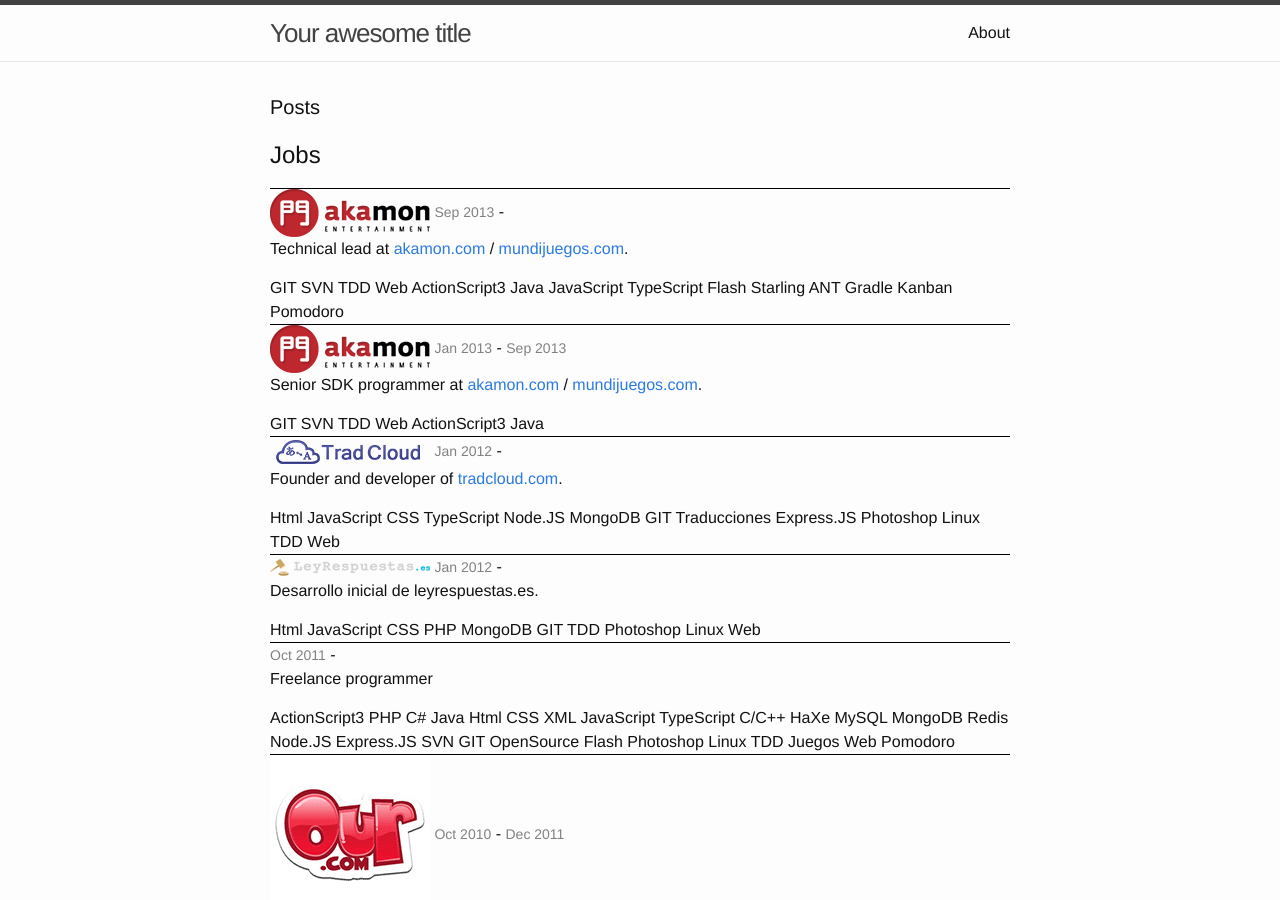
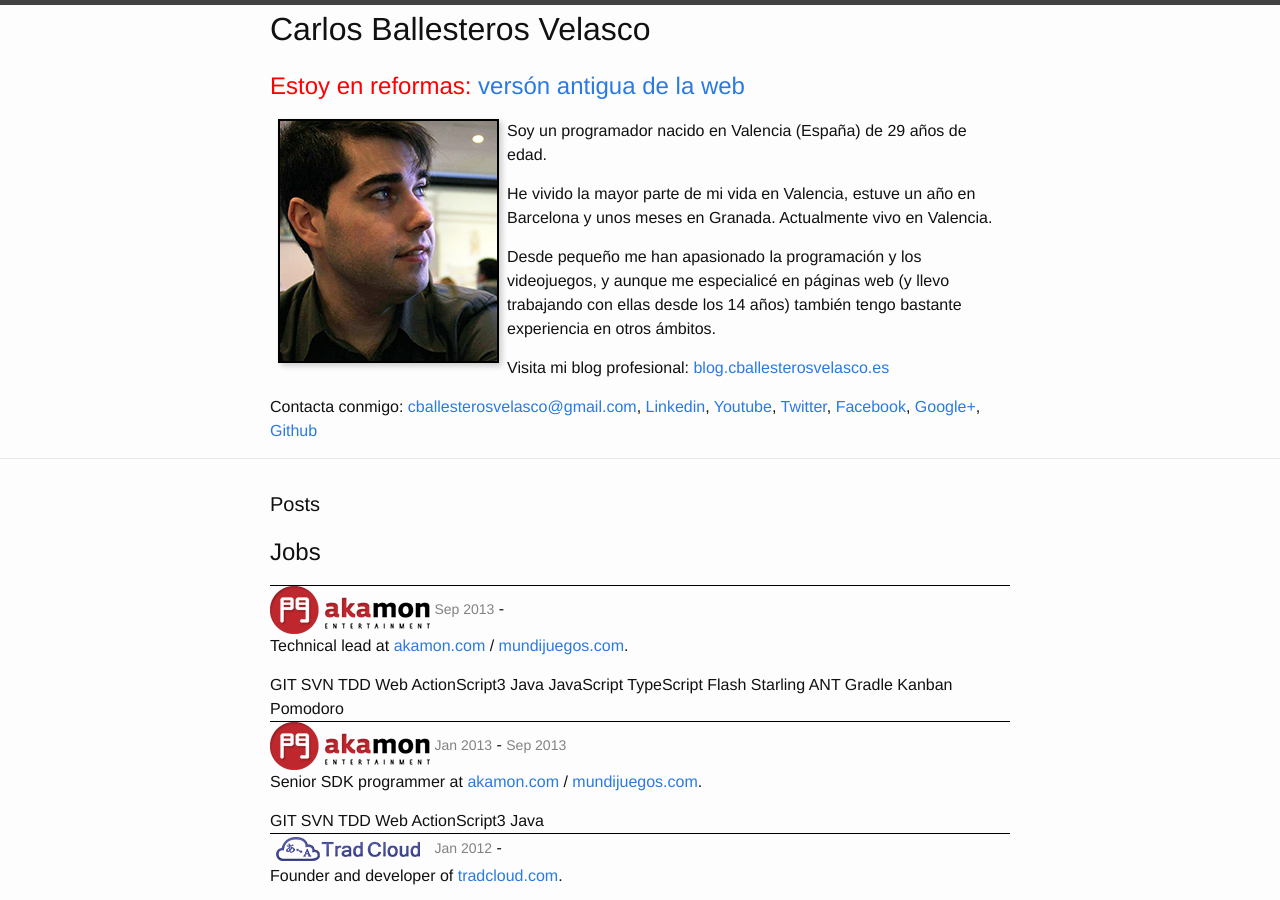
Before and after one commit to cballesterosvelasco/cballesterosvelasco.es, a Jekyll site: the page built from index.html, in a window 1280 px wide and 900 px high. Built offline with Jekyll 4.4.1, drawn with Linux system fonts in a browser that asks for light colours.

Commit message:
Small update

```diff
--- a/_includes/header.html
+++ b/_includes/header.html
@@ -2,25 +2,31 @@
 
   <div class="wrapper">
 
-    <a class="site-title" href="{{ site.baseurl }}/">{{ site.title }}</a>
+    <h1>Carlos Ballesteros Velasco</h1>
 
-    <nav class="site-nav">
-      <a href="#" class="menu-icon">
-        <svg viewBox="0 0 18 15">
-          <path fill="#424242" d="M18,1.484c0,0.82-0.665,1.484-1.484,1.484H1.484C0.665,2.969,0,2.304,0,1.484l0,0C0,0.665,0.665,0,1.484,0 h15.031C17.335,0,18,0.665,18,1.484L18,1.484z"/>
-          <path fill="#424242" d="M18,7.516C18,8.335,17.335,9,16.516,9H1.484C0.665,9,0,8.335,0,7.516l0,0c0-0.82,0.665-1.484,1.484-1.484 h15.031C17.335,6.031,18,6.696,18,7.516L18,7.516z"/>
-          <path fill="#424242" d="M18,13.516C18,14.335,17.335,15,16.516,15H1.484C0.665,15,0,14.335,0,13.516l0,0 c0-0.82,0.665-1.484,1.484-1.484h15.031C17.335,12.031,18,12.696,18,13.516L18,13.516z"/>
-        </svg>
-      </a>
+    <h2 style="color:red;">Estoy en reformas: <a href="http://old.cballesterosvelasco.es/">versón antigua de la web</a></h2>
 
-      <div class="trigger">
-        {% for my_page in site.pages %}
-          {% if my_page.title %}
-          <a class="page-link" href="{{ my_page.url | prepend: site.baseurl }}">{{ my_page.title }}</a>
-          {% endif %}
-        {% endfor %}
-      </div>
-    </nav>
+    <div style="clear:both;">
+      <img src="img/face.jpg" style="width:217px;height:240px;border:2px solid black;box-shadow: rgba(0, 0, 0, 0.2) 3px 3px 6px;margin:0 8px;float:left;" />
+
+      <p>Soy un programador nacido en Valencia (España) de 29 años de edad.</p>
+
+      <p>He vivido la mayor parte de mi vida en Valencia, estuve un año en Barcelona y unos meses en Granada. Actualmente vivo en Valencia.</p>
+
+      <p>Desde pequeño me han apasionado la programación y los videojuegos, y aunque me especialicé en páginas web (y llevo trabajando con ellas desde los 14 años) también tengo bastante experiencia en otros ámbitos.</p>
+
+      <p>Visita mi blog profesional: <a href="http://blog.cballesterosvelasco.es/">blog.cballesterosvelasco.es</a></p>
+
+      <p>Contacta conmigo:
+        <a href="mailto:cballesterosvelasco@gmail.com">cballesterosvelasco@gmail.com</a>,
+        <a href="http://es.linkedin.com/in/cballesterosvelasco">Linkedin</a>,
+        <a href="http://www.youtube.com/user/cballesterosvelasco">Youtube</a>,
+        <a href="http://twitter.com/cballesterosvel">Twitter</a>,
+        <a href="https://www.facebook.com/cballesteros777">Facebook</a>,
+        <a href="https://plus.google.com/100263353369850005475/about">Google+</a>,
+        <a href="https://github.com/soywiz/">Github</a>
+      </p>
+    </div>
 
   </div>
 
```
Also changed, not shown: img/face.jpg (added).
